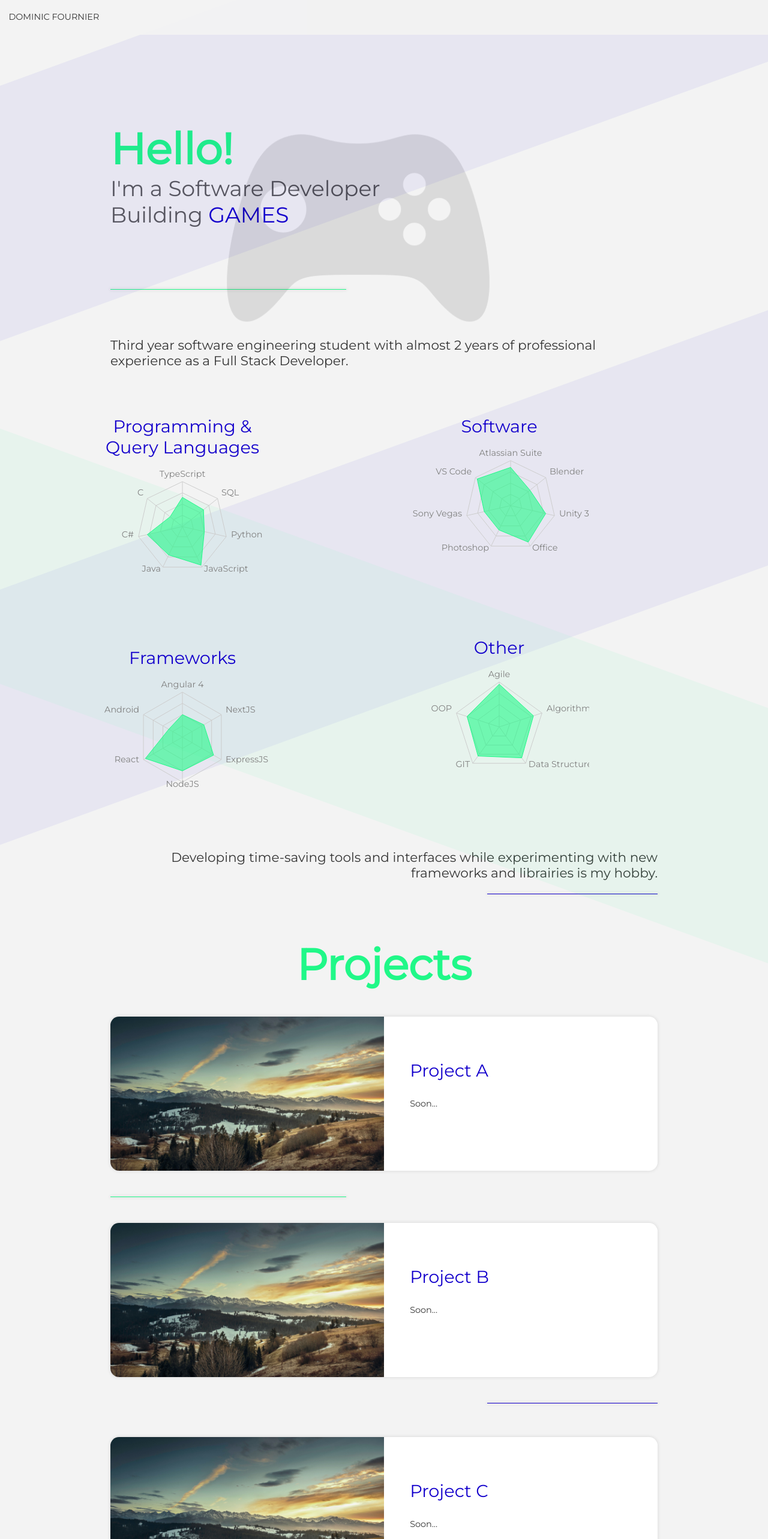
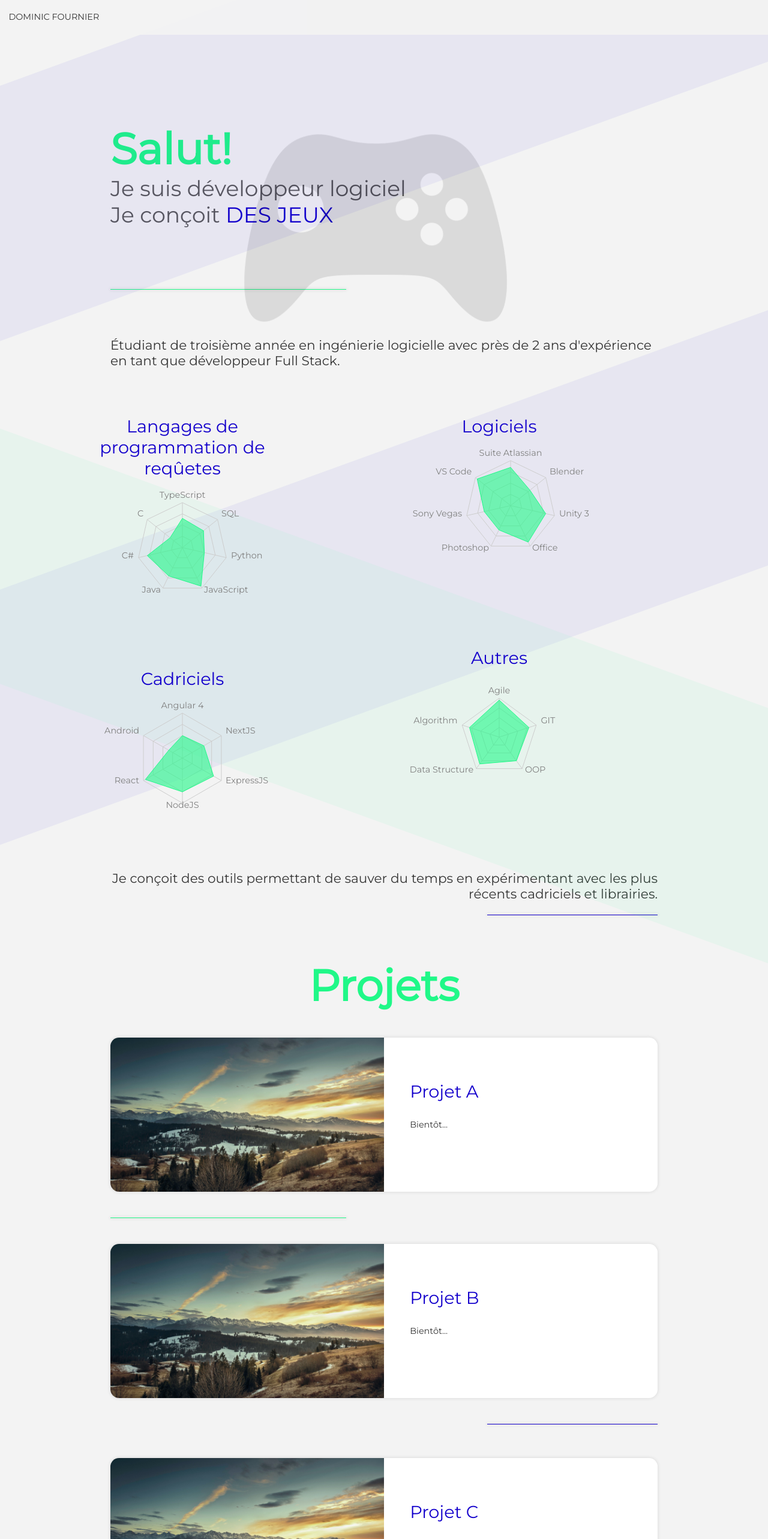
Before and after one commit to DominicF96/Portfolio, a Next.js app: page / in a window 1280 px wide. Shown: the top 2566 px of the page at 60% size. Built offline with nearby package versions, Linux system fonts and the light colour scheme.

Commit message:
Added French Text to test Layour

```diff
--- a/components/catchphrase.js
+++ b/components/catchphrase.js
@@ -3,15 +3,23 @@ import React from 'react';
 const Catchphrase = () => {
   return (
     <section id="catchphrase">
-      <h1>Hello!</h1>
-      <h2>I'm a Software Developer
+      {/* Hello! */}
+      <h1>Salut!</h1>
+      {/* I'm a Software Developer */}
+      <h2>Je suis développeur logiciel
         <div>
-          Building&nbsp;
-          <span className="text-highlight cp1">the web<div className="bg" /></span>
+          {/* Building */}
+          Je conçoit&nbsp;
+          {/* <span className="text-highlight cp1">the web<div className="bg" /></span>
           <span className="text-highlight cp2">games<div className="bg" /></span>
           <span className="text-highlight cp3">an engineering stack<div className="bg" /></span>
           <span className="text-highlight cp4">courses<div className="bg" /></span>
-          <span className="text-highlight cp5">skills<div className="bg" /></span>
+          <span className="text-highlight cp5">skills<div className="bg" /></span> */}
+          <span className="text-highlight cp1">des applications web<div className="bg" /></span>
+          <span className="text-highlight cp2">des jeux<div className="bg" /></span>
+          <span className="text-highlight cp3">une suite logicielle pour développeurs<div className="bg" /></span>
+          <span className="text-highlight cp4">des cours<div className="bg" /></span>
+          <span className="text-highlight cp5">le tout en améliorant mes capacités<div className="bg" /></span>
         </div>
       </h2>
     </section>
--- a/components/knowledge.js
+++ b/components/knowledge.js
@@ -26,7 +26,8 @@ const Knowledge = () => {
   ];
 
   const software_data = [
-    { subject: 'Atlassian Suite', A: 85, fullMark: 100 },
+    // { subject: 'Atlassian Suite', A: 85, fullMark: 100 },
+    { subject: 'Suite Atlassian', A: 85, fullMark: 100 },
     { subject: 'Blender', A: 55, fullMark: 100 },
     { subject: 'Unity 3D', A: 80, fullMark: 100 },
     { subject: 'Office', A: 90, fullMark: 100 },
@@ -37,10 +38,10 @@ const Knowledge = () => {
 
   const other_data = [
     { subject: 'Agile', A: 95, fullMark: 100 },
+    { subject: 'GIT', A: 80, fullMark: 100 },
+    { subject: 'OOP', A: 75, fullMark: 100 },
+    { subject: 'Data Structure', A: 85, fullMark: 100 },
     { subject: 'Algorithm', A: 80, fullMark: 100 },
-    { subject: 'Data Structure', A: 85, fullMark: 100 },
-    { subject: 'GIT', A: 80, fullMark: 100 },
-    { subject: 'OOP', A: 75, fullMark: 100 }
   ];
 
   return (
@@ -48,7 +49,8 @@ const Knowledge = () => {
       <section id="knowledge">
         <div className="row">
           <div className="col">
-            <h3>Programming &amp; Query Languages</h3>
+            {/* <h3>Programming &amp; Query Languages</h3> */}
+            <h3>Langages de programmation de reqûetes</h3>
             <RadarChart cx={150} cy={115} outerRadius={75} width={300} height={230} data={languages_data}>
               <PolarGrid />
               <PolarAngleAxis dataKey="subject" />
@@ -56,7 +58,8 @@ const Knowledge = () => {
             </RadarChart>
           </div>
           <div className="col">
-            <h3>Frameworks</h3>
+            {/* <h3>Frameworks</h3> */}
+            <h3>Cadriciels</h3>
             <RadarChart cx={150} cy={115} outerRadius={75} width={300} height={230} data={frameworks_data}>
               <PolarGrid />
               <PolarAngleAxis dataKey="subject" />
@@ -66,7 +69,8 @@ const Knowledge = () => {
         </div>
         <div className="row">
           <div className="col">
-            <h3>Software</h3>
+            {/* <h3>Software</h3> */}
+            <h3>Logiciels</h3>
             <RadarChart cx={169} cy={115} outerRadius={75} width={300} height={230} data={software_data}>
               <PolarGrid />
               <PolarAngleAxis dataKey="subject" />
@@ -74,8 +78,9 @@ const Knowledge = () => {
             </RadarChart>
           </div>
           <div className="col">
-            <h3>Other</h3>
-            <RadarChart cx={150} cy={115} outerRadius={75} width={300} height={230} data={other_data}>
+            {/* <h3>Other</h3> */}
+            <h3>Autres</h3>
+            <RadarChart cx={150} cy={115} outerRadius={65} width={300} height={230} data={other_data}>
               <PolarGrid />
               <PolarAngleAxis dataKey="subject" />
               <Radar name="languages" dataKey="A" stroke={primary_color} fill={primary_color} fillOpacity={0.6} />
--- a/components/projects.js
+++ b/components/projects.js
@@ -3,13 +3,14 @@ import React from 'react';
 const Projects = () => {
   return (
     <section id="projects">
-      <h1>Projects</h1>
+      {/* <h1>Projects</h1> */}
+      <h1>Projets</h1>
 
       <div className="project_card">
         <img src="/images/test.jpg" />
         <div className="description">
-          <h3>Project A</h3>
-          <p>Soon...</p>
+          <h3>Projet A</h3>
+          <p>Bientôt...</p>
         </div>
       </div>
 
@@ -18,8 +19,8 @@ const Projects = () => {
       <div className="project_card">
         <img src="/images/test.jpg" />
         <div className="description">
-          <h3>Project B</h3>
-          <p>Soon...</p>
+          <h3>Projet B</h3>
+          <p>Bientôt...</p>
         </div>
       </div>
 
@@ -29,8 +30,8 @@ const Projects = () => {
       <div className="project_card">
         <img src="/images/test.jpg" />
         <div className="description">
-          <h3>Project C</h3>
-          <p>Soon...</p>
+          <h3>Projet C</h3>
+          <p>Bientôt...</p>
         </div>
       </div>
 
--- a/pages/index.js
+++ b/pages/index.js
@@ -38,9 +38,11 @@ const Home = () => {
         <Nav />
         <Catchphrase />
         <div className="line_design ld_2" />
-        <div className="card">Third year software engineering student with almost 2 years of professional experience as a Full Stack Developer.</div>
+        {/* Third year software engineering student with almost 2 years of professional experience as a Full Stack Developer. */}
+        <div className="card">Étudiant de troisième année en ingénierie logicielle avec près de 2 ans d'expérience en tant que développeur Full Stack.</div>
         <Knowledge />
-        <div className="card" style={{ paddingTop: "0", textAlign: "right" }}>Developing time-saving tools and interfaces while experimenting with new frameworks and librairies is my hobby.</div>
+        {/* Developing time-saving tools and interfaces while experimenting with new frameworks and librairies is my hobby. */}
+        <div className="card" style={{ paddingTop: "0", textAlign: "right" }}>Je conçoit des outils permettant de sauver du temps en expérimentant avec les plus récents cadriciels et librairies.</div>
         <div className="line_design ld_1" />
         <Projects />
         <div className="angled_square_1" />
@@ -48,7 +50,8 @@ const Home = () => {
         <div className="angled_square_3" />
       </main>
       <footer>
-        &copy; Dominic Fournier 2020, All Rights Reserved.
+      {/* Dominic Fournier 2020, All Rights Reserved. */}
+        &copy; Dominic Fournier 2020, Tout droits réservés.
         <div className="links">
         <a href="mailto:dominicfournier@outlook.com"><i className="fi-xnsuxl-envelope-text-solid"/></a>
         <a target="_blank" href="/files/CV_Dominic_Fournier2020.pdf"><i className="fi-xnsuxl-file-solid"/></a>
```
